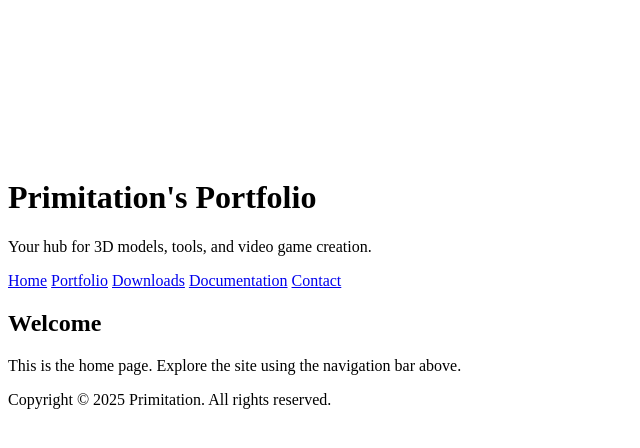
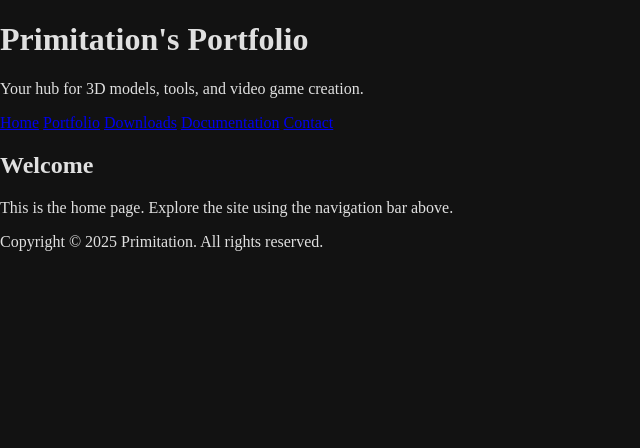
Before and after one commit to Primitation/primitation.github.io, a plain HTML site: page index.html in a window 1280 px wide. Shown: the whole page, without its empty margins (0-640 px from the left). Drawn offline with Linux system fonts and the light colour scheme.

Commit message:
Update index.html

```diff
--- a/index.html
+++ b/index.html
@@ -1,3 +1,12 @@
+<!DOCTYPE html>
+<html lang="en">
+<head>
+    <meta charset="UTF-8">
+    <meta name="viewport" content="width=device-width, initial-scale=1.0">
+    <title>Primitation's Website</title>
+    <link href="https://fonts.googleapis.com/css2?family=Roboto:wght@400;700&display=swap" rel="stylesheet">
+    <link rel="stylesheet" href="styles.css">
+</head>
 <body>
     <canvas id="backgroundCanvas"></canvas>
     <div id="page-container">
@@ -12,11 +21,15 @@
                 <a href="#contact" id="nav-contact">Contact</a>
             </nav>
         </header>
-        <div id="content"></div>
+        <div id="content">
+            <!-- Dynamic content will be loaded here -->
+        </div>
         <footer>
             <p>Copyright &copy; 2025 Primitation. All rights reserved.</p>
         </footer>
     </div>
-    <script src="js/particles.js"></script>
+    <!-- Update script references -->
+    <script src="js/ParticlesBackground.js"></script>
     <script src="js/header.js"></script>
 </body>
+</html>
```
